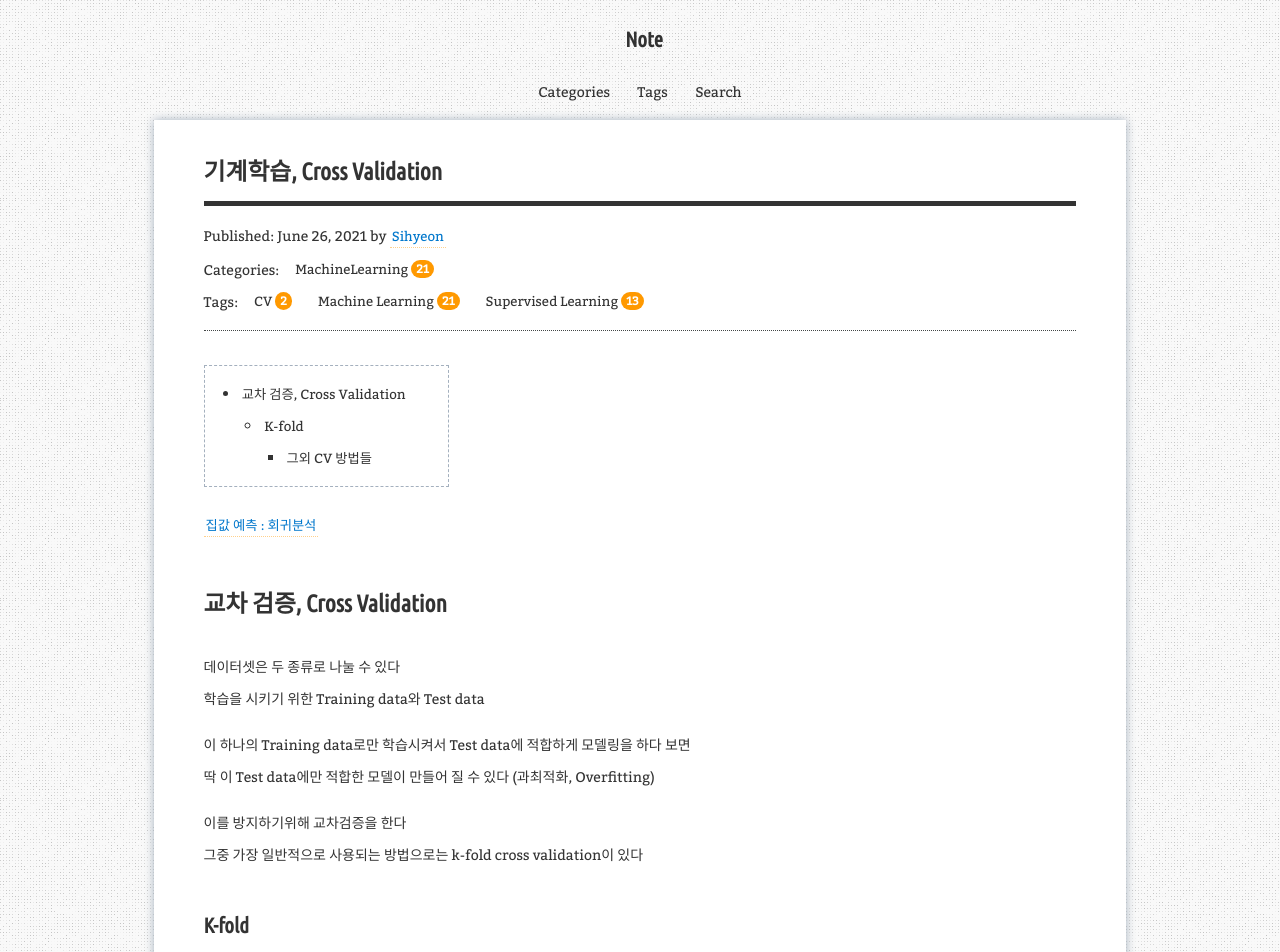
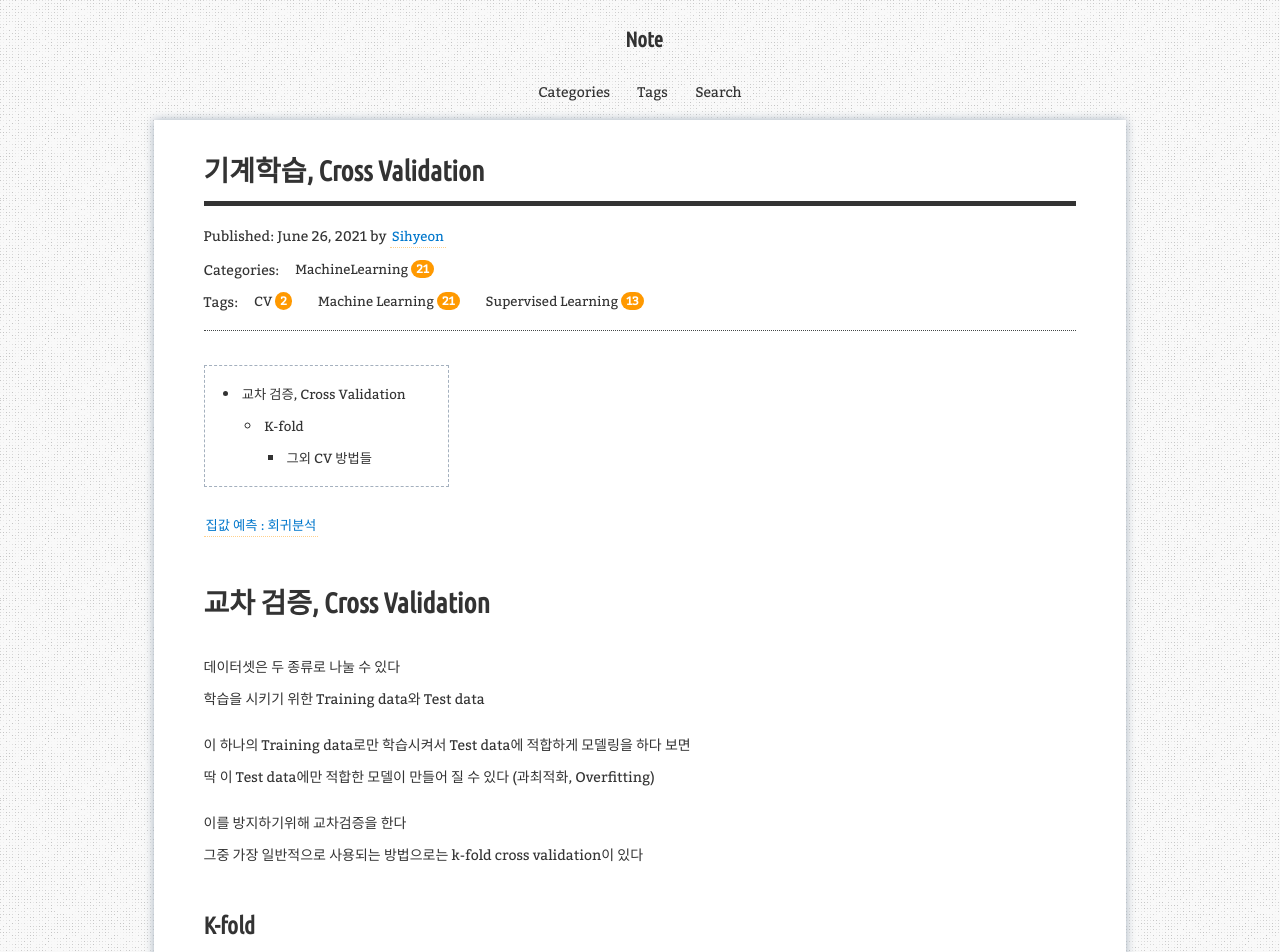
Before and after one commit to aristohyun/aristohyun.github.io, a Jekyll site: the page built from _posts/2021-06-26-Cross-Validation.md, in a window 1280 px wide. Shown: the top 952 px of the page. Built offline with Jekyll 4.4.1, drawn with Linux system fonts in a browser that asks for light colours; comment, search, counter and statistics services are not loaded; grey boxes are pictures that could not be loaded.

Commit message:
Update simple-texture-blog.scss

```diff
--- a/_sass/simple-texture-blog.scss
+++ b/_sass/simple-texture-blog.scss
@@ -29,16 +29,18 @@ body {
 .h2,
 .h3,
 .h4,
+.h5,
 h1,
 h2,
 h3,
-h4 {
+h4,
+h5{
     font-family: $fonts-heading;
 }
 
 .h1,
 h1 {
-    font-size: 1.7em;
+    font-size: 2em;
     line-height: 42px;
 
     margin-top: 42px;
@@ -47,7 +49,7 @@ h1 {
 
 .h2,
 h2 {
-    font-size: 1.5em;
+    font-size: 1.7em;
     line-height: 42px;
 
     margin-top: 34px;
@@ -56,7 +58,7 @@ h2 {
 
 .h3,
 h3 {
-    font-size: 1.3em;
+    font-size: 1.5em;
     line-height: 26px;
 
     margin-top: 26px;
@@ -65,6 +67,14 @@ h3 {
 
 .h4,
 h4 {
+    font-size: 1.25em;
+    line-height: 26px;
+
+    margin-top: 26px;
+    margin-bottom: 12px;
+}
+.h5,
+h5{
     font-size: 1em;
     line-height: 26px;
 
```
